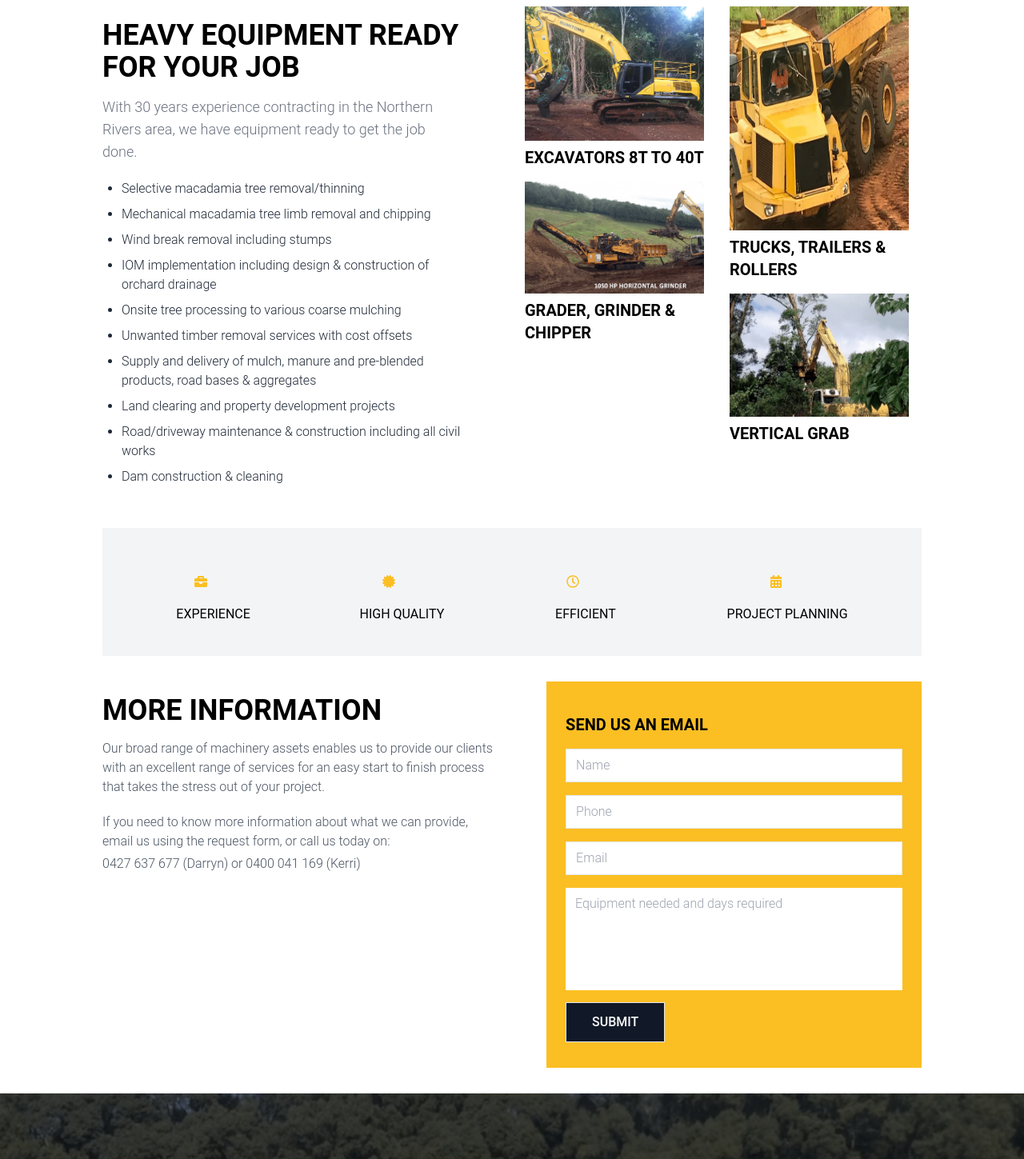
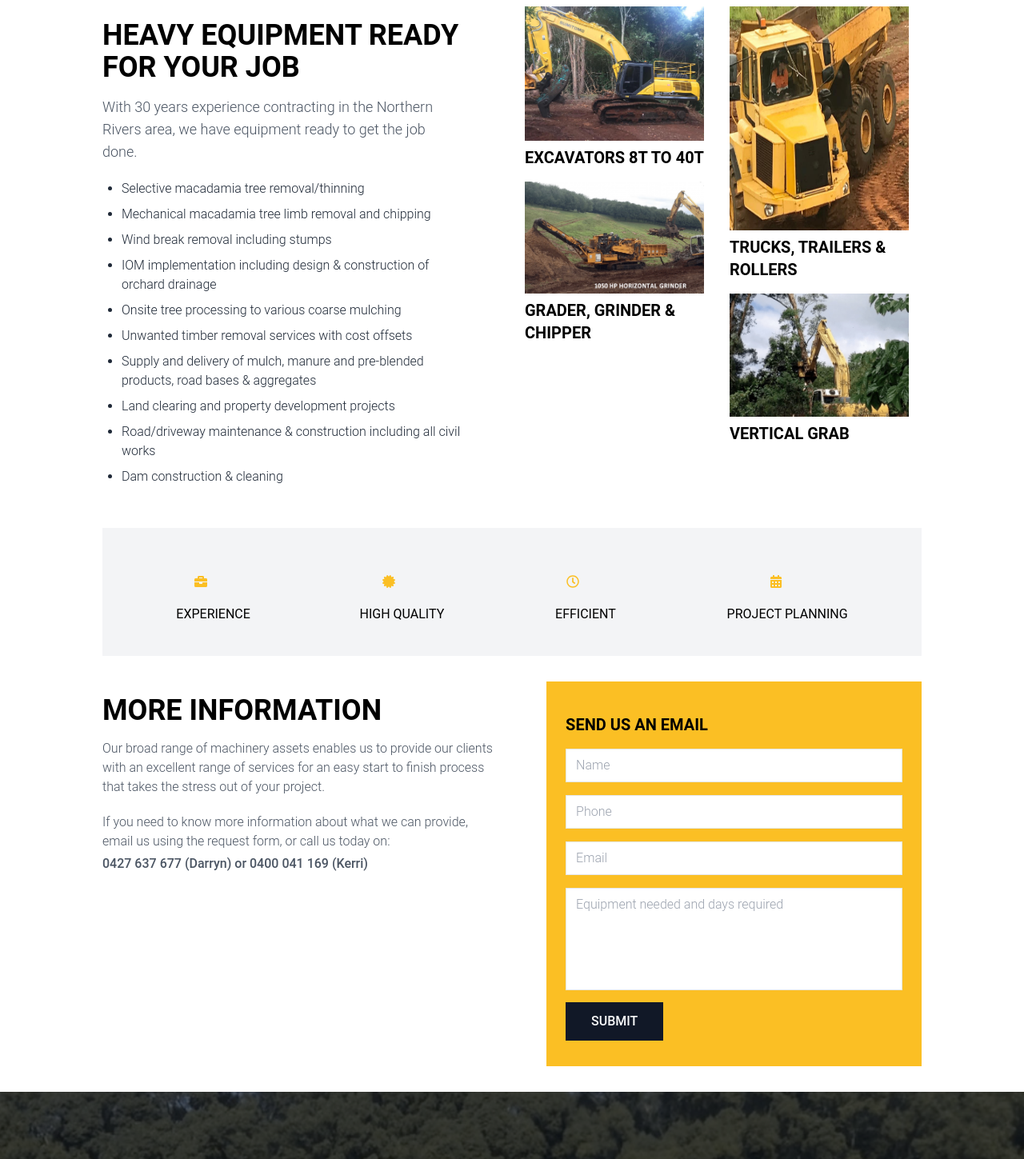
Before and after one commit to Crazyskip/nextjs-kjcontracting, a Next.js app: page / in a window 1280 px wide. Shown: the part 840-2289 px from the top of the page at 80% size. Built offline with nearby package versions, Linux system fonts and the light colour scheme.

Commit message:
fix formatting on contact us page

```diff
--- a/components/Home/HomeContent.js
+++ b/components/Home/HomeContent.js
@@ -8,7 +8,7 @@ export default function HomeContent() {
           <h3 className="text-3xl sm:text-4xl font-bold">
             HEAVY EQUIPMENT READY FOR YOUR JOB
           </h3>
-          <p className="my-4 text-gray-500 text-lg">
+          <p className="my-4 text-gray-600 text-lg">
             With 30 years experience contracting in the Northern Rivers area, we
             have equipment ready to get the job done.
           </p>
--- a/components/Home/HomeMoreInfoForm.js
+++ b/components/Home/HomeMoreInfoForm.js
@@ -13,7 +13,9 @@ export default function HomeMoreInfoForm() {
             If you need to know more information about what we can provide,
             email us using the request form, or call us today on:
           </p>
-          <p>0427 637 677 (Darryn) or 0400 041 169 (Kerri)</p>
+          <p className="font-medium">
+            0427 637 677 (Darryn) or 0400 041 169 (Kerri)
+          </p>
         </div>
       </div>
       <div className="bg-yellow-400 px-6 py-8">
@@ -40,14 +42,14 @@ export default function HomeMoreInfoForm() {
             required="required"
           />
           <textarea
-            className="appearance-none resize-none w-full py-2 px-3 my-2 h-32 font-light focus:outline-none"
+            className="appearance-none border resize-none w-full py-2 px-3 my-2 h-32 font-light focus:outline-none"
             placeholder="Equipment needed and days required"
             required="required"
           ></textarea>
           <input
             type="submit"
             value="SUBMIT"
-            className="w-full border md:w-auto py-3 px-8 font-medium bg-gray-900 text-gray-50"
+            className="w-full md:w-auto py-3 px-8 font-medium bg-gray-900 text-gray-50"
           />
         </form>
       </div>
--- a/pages/contact-us.js
+++ b/pages/contact-us.js
@@ -15,8 +15,8 @@ export default function ContactUs() {
         <hr className="w-28 mx-auto border-yellow-400 mb-8" />
         <div className="w-11/12 md:w-10/12 xl:w-8/12 mx-auto flex flex-col lg:flex-row lg:justify-between">
           <div className="my-4 lg:w-10/12 xl:w-8/12">
-            <h4 className="font-bold text-2xl">CONTACTS</h4>
-            <div className="font-medium pt-2 pb-3">
+            <h4 className="font-bold text-3xl lg:text-4xl">CONTACTS</h4>
+            <div className="font-medium pt-2 pb-3 pl-1">
               <div>DARRYN: 0427 637 677</div>
               <div>KERRI: 0400 041 169</div>
               <div className="pt-2">EMAIL: kjcontracting2@gmail.com</div>
```
